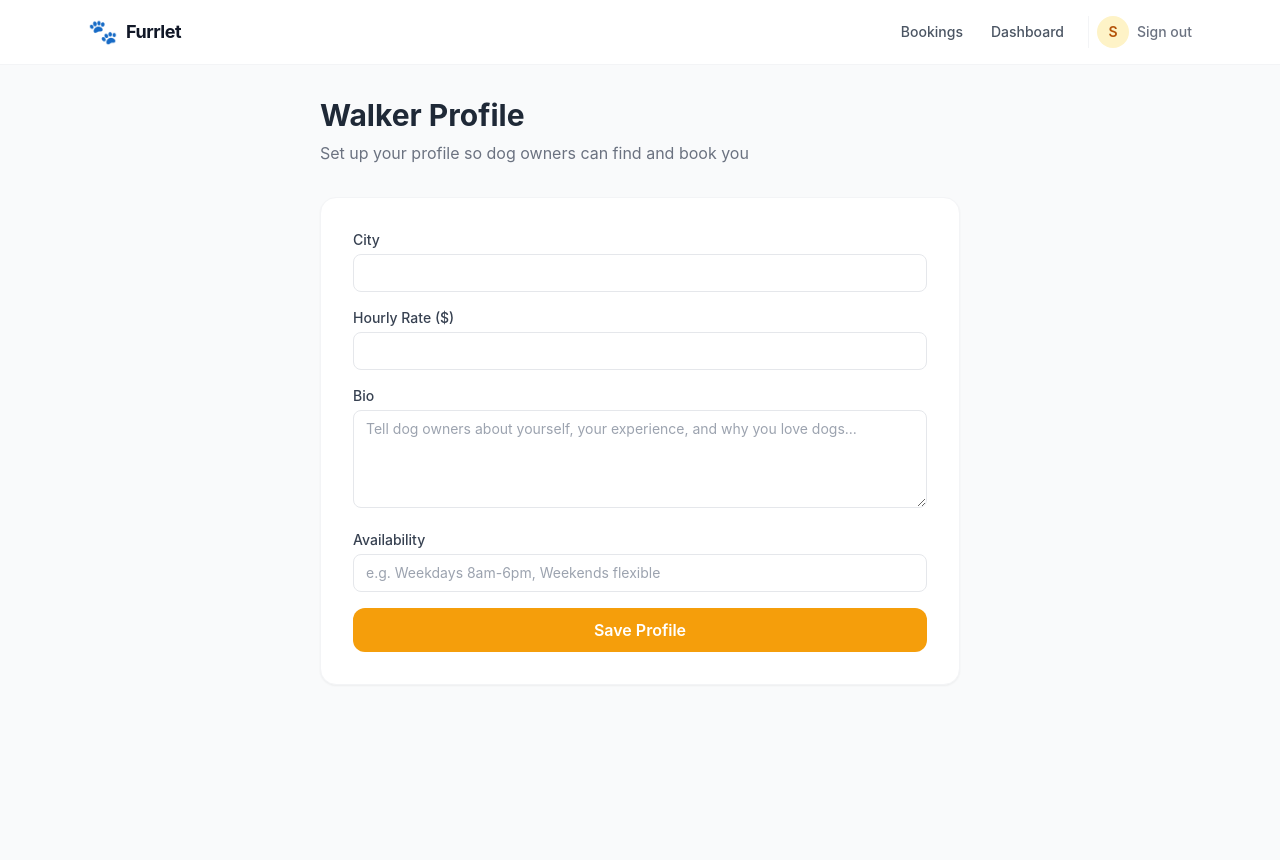
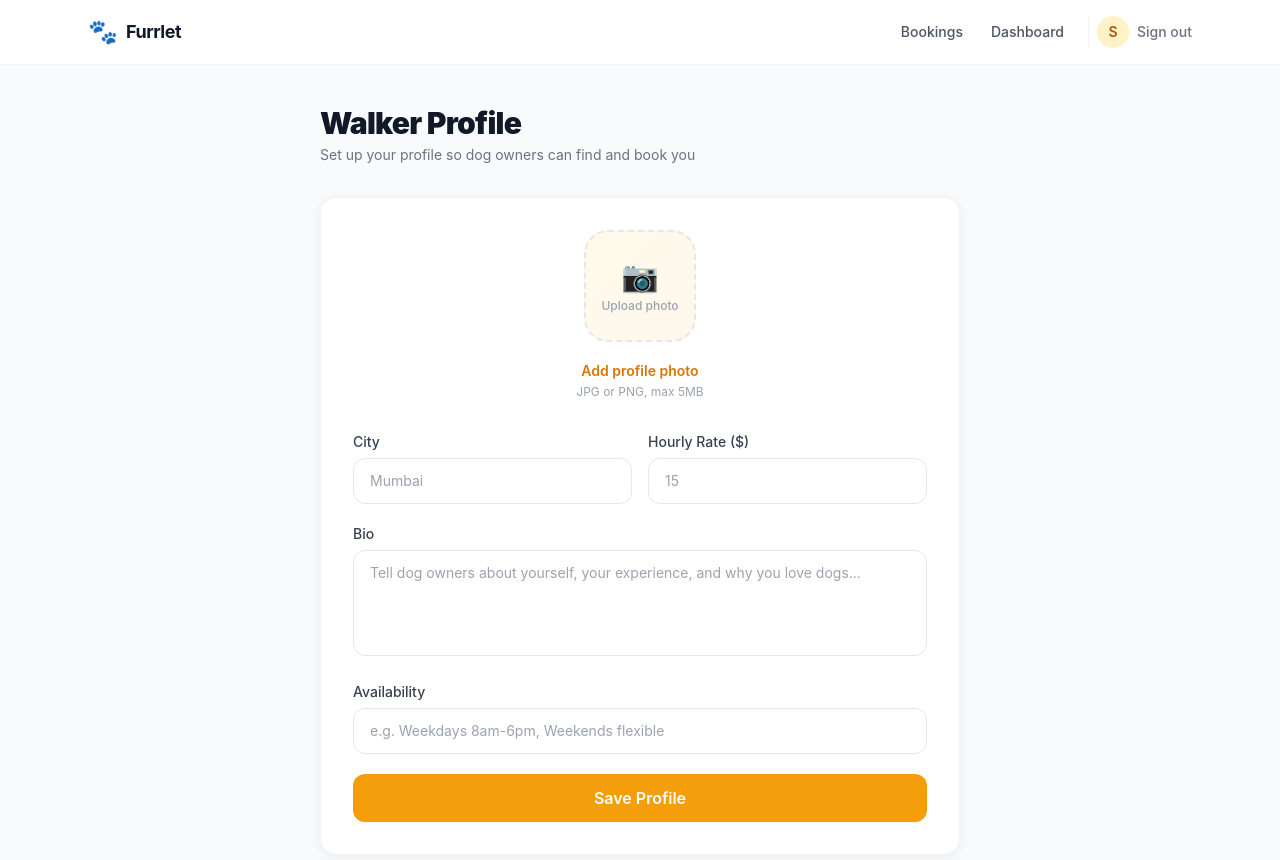
Before and after one commit to amr1tnag/furrlet, a Next.js app: page /profile/walker in a window 1280 px wide. Shown: the top 860 px of the page. Before the commit the page ends 800 px from the top, so only its background shows below. Built offline with nearby package versions, Linux system fonts and the light colour scheme; no server answers; the database is empty; sample sign-in values are in the browser's storage.

Commit message:
Add walker photo upload via Cloudinary
- Add photoUrl field to WalkerProfile schema
- Upload UI with live preview on walker profile editor
- Display photo on walker cards and detail page with emoji fallback

```diff
--- a/app/api/walkers/route.ts
+++ b/app/api/walkers/route.ts
@@ -15,11 +15,11 @@ export async function POST(req: Request) {
   if (!session?.user?.email) return NextResponse.json({ error: 'Unauthorized' }, { status: 401 })
   const user = await prisma.user.findUnique({ where: { email: session.user.email } })
   if (!user) return NextResponse.json({ error: 'User not found' }, { status: 404 })
-  const { bio, hourlyRate, city, availability } = await req.json()
+  const { bio, hourlyRate, city, availability, photoUrl } = await req.json()
   const profile = await prisma.walkerProfile.upsert({
     where: { userId: user.id },
-    update: { bio, hourlyRate: parseFloat(hourlyRate), city, availability },
-    create: { userId: user.id, bio, hourlyRate: parseFloat(hourlyRate), city, availability },
+    update: { bio, hourlyRate: parseFloat(hourlyRate), city, availability, ...(photoUrl !== undefined && { photoUrl }) },
+    create: { userId: user.id, bio, hourlyRate: parseFloat(hourlyRate), city, availability, photoUrl: photoUrl || '' },
   })
   return NextResponse.json(profile)
 }
--- a/app/profile/walker/page.tsx
+++ b/app/profile/walker/page.tsx
@@ -1,23 +1,40 @@
 'use client'
-import { useState, useEffect } from 'react'
+import { useState, useEffect, useRef } from 'react'
 import { useSession } from 'next-auth/react'
 import { useRouter } from 'next/navigation'
+import Image from 'next/image'
 
 export default function WalkerProfilePage() {
   const { data: session, status } = useSession()
   const router = useRouter()
-  const [form, setForm] = useState({ bio: '', hourlyRate: '', city: '', availability: '' })
+  const [form, setForm] = useState({ bio: '', hourlyRate: '', city: '', availability: '', photoUrl: '' })
   const [saved, setSaved] = useState(false)
   const [loading, setLoading] = useState(false)
+  const [uploading, setUploading] = useState(false)
+  const fileRef = useRef<HTMLInputElement>(null)
 
   useEffect(() => {
     if (status === 'unauthenticated') { router.push('/auth/signin'); return }
     const id = (session?.user as any)?.id
     if (!id) return
     fetch(`/api/walkers/${id}`).then(r => r.ok ? r.json() : null).then(p => {
-      if (p) setForm({ bio: p.bio, hourlyRate: String(p.hourlyRate), city: p.city, availability: p.availability })
+      if (p) setForm({ bio: p.bio, hourlyRate: String(p.hourlyRate), city: p.city, availability: p.availability, photoUrl: p.photoUrl || '' })
     })
   }, [session, status, router])
+
+  async function uploadPhoto(file: File) {
+    setUploading(true)
+    const data = new FormData()
+    data.append('file', file)
+    data.append('upload_preset', process.env.NEXT_PUBLIC_CLOUDINARY_UPLOAD_PRESET!)
+    const res = await fetch(`https://api.cloudinary.com/v1_1/${process.env.NEXT_PUBLIC_CLOUDINARY_CLOUD_NAME}/image/upload`, {
+      method: 'POST',
+      body: data,
+    })
+    const json = await res.json()
+    setForm(f => ({ ...f, photoUrl: json.secure_url }))
+    setUploading(false)
+  }
 
   async function submit(e: React.FormEvent) {
     e.preventDefault()
@@ -28,38 +45,84 @@ export default function WalkerProfilePage() {
     setTimeout(() => setSaved(false), 2000)
   }
 
-  const fields: [string, string, string][] = [
-    ['city', 'City', 'text'],
-    ['hourlyRate', 'Hourly Rate ($)', 'number'],
-  ]
+  return (
+    <div className="max-w-2xl mx-auto px-4 py-10">
+      <div className="mb-8">
+        <h1 className="text-3xl font-black text-gray-900 tracking-tight">Walker Profile</h1>
+        <p className="text-gray-500 text-sm mt-1">Set up your profile so dog owners can find and book you</p>
+      </div>
 
-  return (
-    <div className="max-w-2xl mx-auto px-4 py-8">
-      <h1 className="text-3xl font-bold text-gray-800 mb-2">Walker Profile</h1>
-      <p className="text-gray-500 mb-8">Set up your profile so dog owners can find and book you</p>
-      <div className="bg-white rounded-2xl p-8 shadow-sm border border-gray-100">
-        <form onSubmit={submit} className="space-y-4">
-          {fields.map(([field, label, type]) => (
-            <div key={field}>
-              <label className="block text-sm font-medium text-gray-700 mb-1">{label}</label>
-              <input type={type} required value={(form as any)[field]} onChange={e => setForm(f => ({ ...f, [field]: e.target.value }))}
-                className="w-full border border-gray-200 rounded-lg px-3 py-2 text-sm focus:outline-none focus:ring-2 focus:ring-amber-400" />
+      <div className="card p-8">
+        {/* Photo upload */}
+        <div className="mb-8 flex flex-col items-center gap-4">
+          <div
+            onClick={() => fileRef.current?.click()}
+            className="relative w-28 h-28 rounded-3xl overflow-hidden cursor-pointer group border-2 border-dashed border-gray-200 hover:border-amber-400 transition-colors bg-gradient-to-br from-amber-50 to-orange-50 flex items-center justify-center"
+          >
+            {form.photoUrl ? (
+              <>
+                <Image src={form.photoUrl} alt="Profile" fill className="object-cover" />
+                <div className="absolute inset-0 bg-black/40 opacity-0 group-hover:opacity-100 transition-opacity flex items-center justify-center">
+                  <span className="text-white text-xs font-semibold">Change</span>
+                </div>
+              </>
+            ) : (
+              <div className="text-center">
+                {uploading ? (
+                  <div className="w-6 h-6 border-2 border-amber-500 border-t-transparent rounded-full animate-spin mx-auto" />
+                ) : (
+                  <>
+                    <div className="text-3xl mb-1">📷</div>
+                    <div className="text-xs text-gray-400 font-medium">Upload photo</div>
+                  </>
+                )}
+              </div>
+            )}
+          </div>
+          <div className="text-center">
+            <button
+              type="button"
+              onClick={() => fileRef.current?.click()}
+              disabled={uploading}
+              className="text-sm font-semibold text-amber-600 hover:text-amber-700 transition-colors disabled:opacity-50"
+            >
+              {uploading ? 'Uploading...' : form.photoUrl ? 'Change photo' : 'Add profile photo'}
+            </button>
+            <p className="text-xs text-gray-400 mt-0.5">JPG or PNG, max 5MB</p>
+          </div>
+          <input
+            ref={fileRef}
+            type="file"
+            accept="image/*"
+            className="hidden"
+            onChange={e => { const f = e.target.files?.[0]; if (f) uploadPhoto(f) }}
+          />
+        </div>
+
+        <form onSubmit={submit} className="space-y-5">
+          <div className="grid grid-cols-2 gap-4">
+            <div>
+              <label className="label">City</label>
+              <input type="text" required value={form.city} onChange={e => setForm(f => ({ ...f, city: e.target.value }))} className="input" placeholder="Mumbai" />
             </div>
-          ))}
+            <div>
+              <label className="label">Hourly Rate ($)</label>
+              <input type="number" required min={1} value={form.hourlyRate} onChange={e => setForm(f => ({ ...f, hourlyRate: e.target.value }))} className="input" placeholder="15" />
+            </div>
+          </div>
           <div>
-            <label className="block text-sm font-medium text-gray-700 mb-1">Bio</label>
+            <label className="label">Bio</label>
             <textarea required rows={4} value={form.bio} onChange={e => setForm(f => ({ ...f, bio: e.target.value }))}
               placeholder="Tell dog owners about yourself, your experience, and why you love dogs..."
-              className="w-full border border-gray-200 rounded-lg px-3 py-2 text-sm focus:outline-none focus:ring-2 focus:ring-amber-400" />
+              className="input resize-none" />
           </div>
           <div>
-            <label className="block text-sm font-medium text-gray-700 mb-1">Availability</label>
+            <label className="label">Availability</label>
             <input type="text" required value={form.availability} onChange={e => setForm(f => ({ ...f, availability: e.target.value }))}
               placeholder="e.g. Weekdays 8am-6pm, Weekends flexible"
-              className="w-full border border-gray-200 rounded-lg px-3 py-2 text-sm focus:outline-none focus:ring-2 focus:ring-amber-400" />
+              className="input" />
           </div>
-          <button type="submit" disabled={loading}
-            className="w-full bg-amber-500 text-white py-2.5 rounded-xl font-semibold hover:bg-amber-600 transition disabled:opacity-50">
+          <button type="submit" disabled={loading || uploading} className="btn-primary w-full py-3 text-base">
             {saved ? '✅ Saved!' : loading ? 'Saving...' : 'Save Profile'}
           </button>
         </form>
--- a/app/walkers/[id]/page.tsx
+++ b/app/walkers/[id]/page.tsx
@@ -1,6 +1,7 @@
 'use client'
 import { useEffect, useState } from 'react'
 import { useRouter } from 'next/navigation'
+import Image from 'next/image'
 
 export default function WalkerDetail({ params }: { params: { id: string } }) {
   const router = useRouter()
@@ -37,7 +38,11 @@ export default function WalkerDetail({ params }: { params: { id: string } }) {
     <div className="max-w-3xl mx-auto px-4 py-8">
       <div className="bg-white rounded-2xl p-8 shadow-sm border border-gray-100 mb-6">
         <div className="flex items-center gap-4 mb-6">
-          <div className="w-16 h-16 bg-amber-100 rounded-full flex items-center justify-center text-3xl">🦮</div>
+          <div className="w-16 h-16 bg-amber-100 rounded-full overflow-hidden flex items-center justify-center text-3xl flex-shrink-0">
+              {walker.photoUrl
+                ? <Image src={walker.photoUrl} alt={walker.user.name} width={64} height={64} className="object-cover w-full h-full" />
+                : '🦮'}
+            </div>
           <div>
             <h1 className="text-2xl font-bold text-gray-800">{walker.user.name}</h1>
             <p className="text-gray-500">📍 {walker.city}</p>
--- a/app/walkers/page.tsx
+++ b/app/walkers/page.tsx
@@ -1,6 +1,7 @@
 'use client'
 import { useEffect, useState, useMemo } from 'react'
 import Link from 'next/link'
+import Image from 'next/image'
 
 function SkeletonCard() {
   return (
@@ -210,8 +211,10 @@ export default function Walkers() {
               <div className={`h-1.5 bg-gradient-to-r ${gradients[i % gradients.length]} opacity-70 group-hover:opacity-100 transition-opacity`} />
               <div className="p-6">
                 <div className="flex items-center gap-3 mb-4">
-                  <div className={`w-14 h-14 bg-gradient-to-br ${gradients[i % gradients.length]} rounded-2xl flex items-center justify-center text-2xl flex-shrink-0 shadow-sm group-hover:scale-110 transition-transform duration-300`}>
-                    🦮
+                  <div className={`w-14 h-14 bg-gradient-to-br ${gradients[i % gradients.length]} rounded-2xl flex-shrink-0 shadow-sm group-hover:scale-110 transition-transform duration-300 overflow-hidden flex items-center justify-center text-2xl`}>
+                    {w.photoUrl ? (
+                      <Image src={w.photoUrl} alt={w.user.name} width={56} height={56} className="object-cover w-full h-full" />
+                    ) : '🦮'}
                   </div>
                   <div className="min-w-0 flex-1">
                     <div className="font-bold text-gray-900 truncate text-base">{w.user.name}</div>
```
Also changed, not shown: 1 other file (tests, documents, lock files or other folders).
